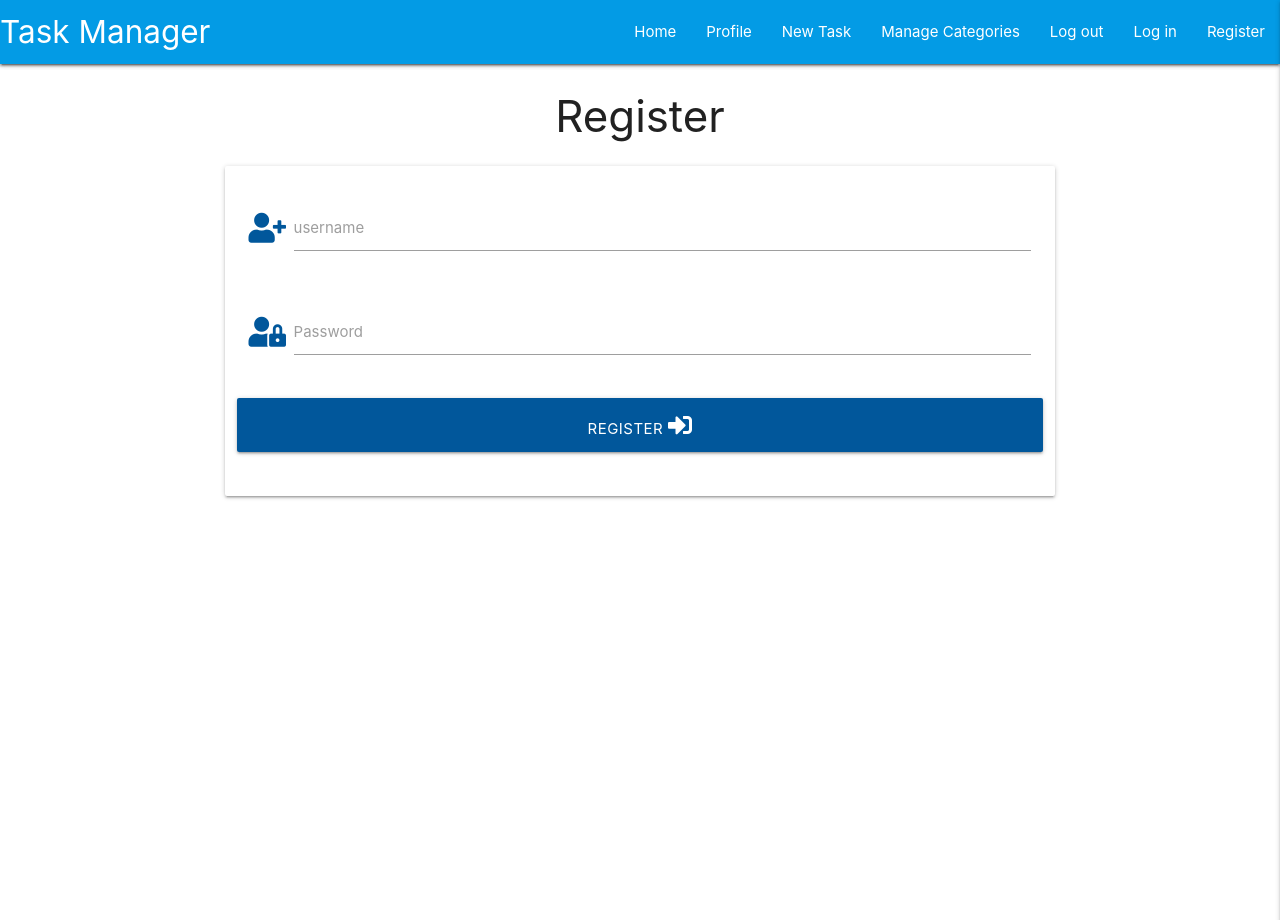
After one commit to daat2/flask-travel-project, a Flask app: page /register in a window 1280 px wide. The commit adds this page. Run offline with Flask 2, Linux system fonts and the light colour scheme; some libraries are stand-ins or nearby versions.

Commit message:
Add Register template

```diff
--- a/app.py
+++ b/app.py
@@ -4,6 +4,7 @@ from flask import(
     redirect, request, session, url_for)
 from flask_pymongo import PyMongo
 from bson.objectid import ObjectId
+from werkzeug.security import generate_password_hash,check_password_hash
 if os.path.exists("env.py"):
     import env
 
@@ -21,6 +22,11 @@ def get_task():
     task = mongo.db.task.find()
     return render_template("task.html", task=task)
 
+@app.route("/register", methods =["GET", "POST"])
+def register():
+    return render_template("register.html")
+
+
 if __name__ == '__main__':
     app.run(host=os.environ.get('IP'),
             port=int(os.environ.get('PORT')),
--- a/templates/base.html
+++ b/templates/base.html
@@ -26,7 +26,7 @@
         <li><a href="#">Manage Categories</a></li>
         <li><a href="#">Log out</a></li>
          <li><a href="#">Log in</a></li>
-        <li><a href="#">Register</a></li>
+        <li><a href="{{ url_for('register') }}">Register</a></li>
     </ul>
     </div>
   </nav>
@@ -39,7 +39,7 @@
      <li><a href="#">Manage Categories</a></li>
      <li><a href="#">Log out</a></li>
       <li><a href="#">Log in</a></li>
-     <li><a href="#">Register</a></li>
+     <li><a href="{{ url_for('register') }}">Register</a></li>
   </ul>
 
 </header>
--- /dev/null
+++ b/templates/register.html
@@ -0,0 +1,36 @@
+{% extends "base.html" %}
+{% block content %}
+
+<h3 class= "center-align">Register</h3>
+
+
+<div class="row">
+    <form class="col s12 m8 offset-m2" method ="POST" action ="{{ url_for('register') }}">
+      <div class="card-panel ">
+      <!--Username -->
+        <div class = "row">
+        <div class="input-field col s12">
+          <i class="fas fa-user-plus prefix light-blue-text  text-darken-4"></i>
+          <input id="username" name ="username" type="text" class="validate">
+          <label for="username">username</label>
+        </div>
+      </div>
+      <!--password-->
+       <div class="row">
+        <div class="input-field col s12">
+         <i class="fas fa-user-lock prefix light-blue-text text-darken-4"></i>
+          <input id="password" name ="password" type="password" class="validate">
+          <label for="password">Password</label>
+        </div>
+      </div>
+      <!--regsiter-->
+      <div class="row">
+      <button type = "submit" class ="col s12 btn-large light-blue darken-4 text-shadow">
+       Register <i class = "fas fa-sign-in-alt"></i>
+      </button>
+      </div>
+    </div>
+  </form>
+</div>
+
+  {% endblock %}
```
